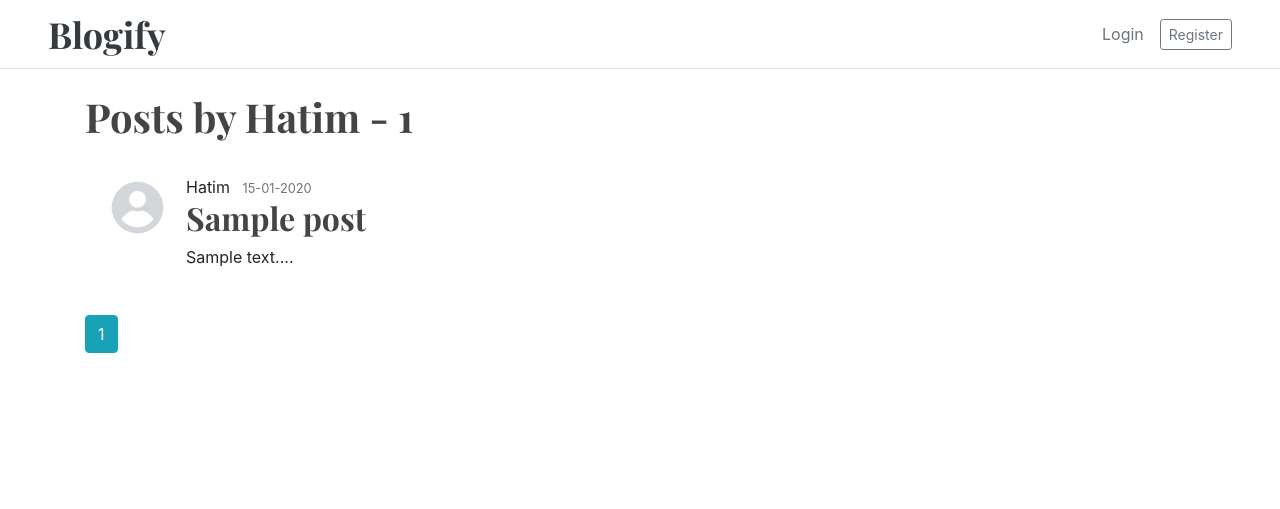
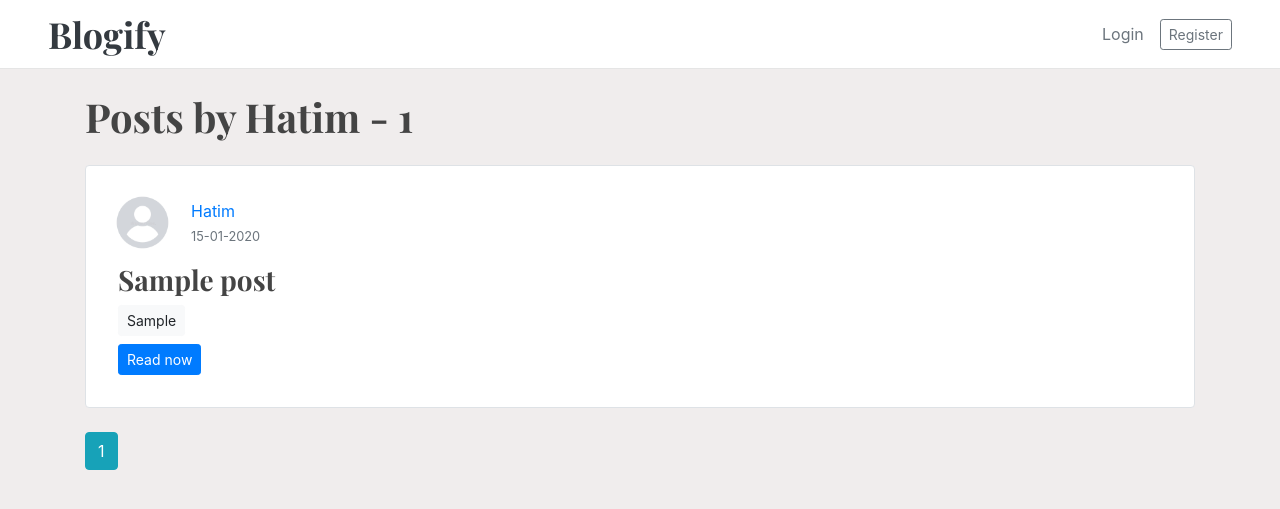
Before and after one commit to jineshparakh/Blogify, a Flask app: a page that uses app/templates/layout.html in a window 1280 px wide. Shown: the top 509 px of the page. Run offline with Flask 2, Linux system fonts and the light colour scheme; data comes from the database, SQL or seed files in the repository; tables that the repository leaves empty hold one stand-in row (values such as "Sample post"); parts of the project's set-up code (start-up, migrations or seed data) failed here and were passed over; some libraries are stand-ins or nearby versions.

Commit message:
better layouts

```diff
--- a/app/templates/home.html
+++ b/app/templates/home.html
@@ -27,7 +27,7 @@
 
 {%endif%}
 
-{%if featPost and current_user.is_authenticated%}
+{%if featPost %}
   <div class="jumbotron p-4 p-md-5 text-white rounded bg-dark mt-4">
   	<div class="col-md-12 px-0">
   		<a
@@ -71,7 +71,7 @@
 
 {%if posts.items is iterable %}
   {% for post in range(1, posts.items | length) %}
-    <div class="row no-gutters border rounded overflow-hidden flex-md-row mb-4 h-md-200 position-relative">
+    <div class="row no-gutters border rounded overflow-hidden flex-md-row mb-4 h-md-200 position-relative bg-white">
       <div class="col p-4 d-flex flex-column position-static">
         <div class="d-flex align-items-center">
           <img
--- a/app/templates/layout.html
+++ b/app/templates/layout.html
@@ -56,9 +56,9 @@
 		<title>Blogify</title>
 		{%endif%} {%block head%} {%endblock%}
 	</head>
-	<body class="clearfix">
+	<body class="clearfix" style="background-color:#f0eded">
 		<div>
-			<header class="blog-header py-3">
+			<header class="blog-header py-3 bg-white">
 				<div
 					class="row flex-nowrap justify-content-between align-items-center px-5"
 				>
--- a/app/templates/user_posts.html
+++ b/app/templates/user_posts.html
@@ -5,7 +5,9 @@
 {%endif%} {%endblock%} {%block body%}
 <h1 class="my-4">Posts by {{user.username}} - {{posts.total}}</h1>
 {% for post in posts.items%}
-<article class="media content-section">
+  <div class="row no-gutters border rounded overflow-hidden flex-md-row mb-4 h-md-200 position-relative bg-white">
+      <div class="col p-4 d-flex flex-column position-static">
+        <div class="d-flex align-items-center">
           <img
             src="{{url_for('static',filename='profile_pics/'+post.author.image_file)}}"
             alt=""
@@ -13,23 +15,30 @@
           />
           <div class="media-body">
         		<div class="article-metadata">
-			<a class="mr-2">{{ post.author.username }}</a>
+        			<a
+        				class="mr-2 d-block"
+        				href="{{url_for('users.user_posts',post_id=post.id, username=post.author.username)}}"
+        				>{{ post.author.username }}</a
+        			>
         			<small class="text-muted" href="#"
         				>{{ post.created_at.strftime('%d-%m-%Y') }}</small
         			>
             </div>
-		<h2>
-			<a class="article-title" href="{{url_for('posts.post', post_id=post.id)}}"
-				>{{ post.title }}</a
-			>
-		</h2>
-		<p class="article-content" id="{{ post.id }}"></p>
           </div>
-	<script>
-		s = '{{ post.content }}';
-		$('#{{ post.id }}').html($.parseHTML(`${s.substr(0, 400)}...`)[0].data);
-	</script>
-</article>
+        </div>
+        <div class="p-2">
+          <h3>{{ post.title }}</h3>
+          <div class="my-2">
+            {%if post.tags %}
+              {% for tag in post.tags %}
+                <a href="#" class="btn btn-light btn-sm">{{tag.value}}</a>
+              {%endfor%}
+            {%endif%}
+          </div>
+          <a href="{{url_for('posts.post', post_id=post.id)}}" class="btn btn-primary btn-sm">Read now</a>
+        </div>
+      </div>
+    </div>
 
 {%endfor%} {% for page_num in posts.iter_pages(left_edge=1, right_edge=1,
 left_current=1, right_current=2)%} {%if page_num%} {%if posts.page==page_num%}
```
Also changed, not shown: app/templates/login.html (+7 -7 lines), app/templates/register.html (+6 -6 lines). Lines whose indentation alone changed are shown as unchanged.
